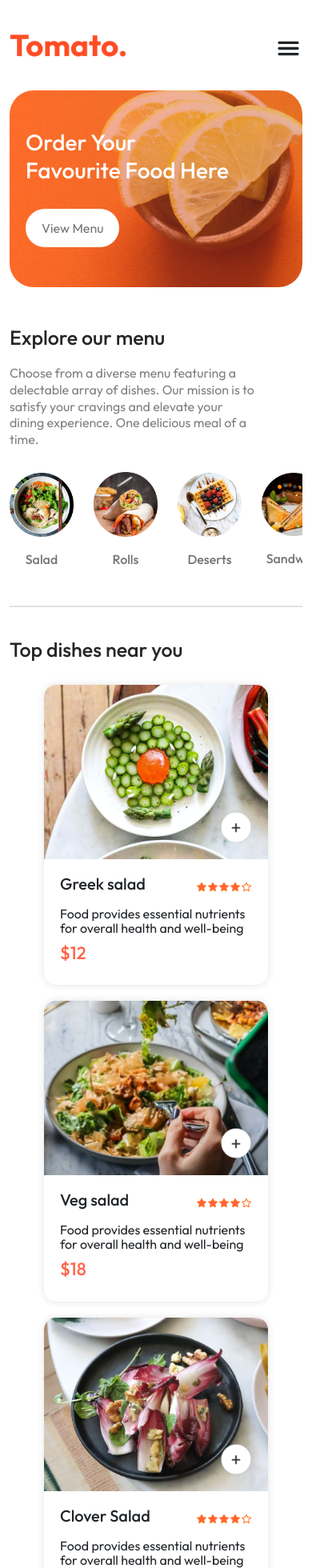
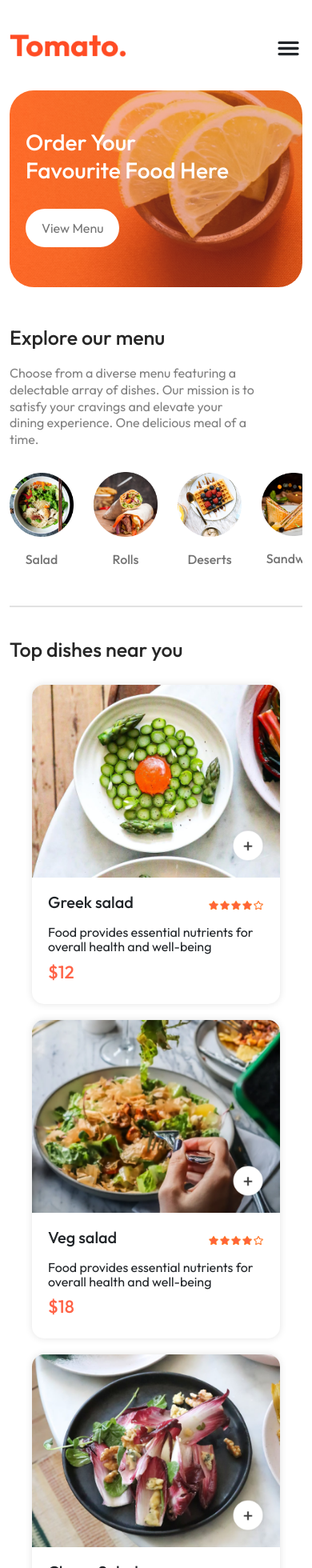
Before and after one commit to Nurul-Imran/Tomato-ecommerce-frontend, a React (Vite) app: page / in a window 390 px wide. Shown: the top 1960 px of the page at 80% size. Built offline with nearby package versions, Linux system fonts and the light colour scheme.

Commit message:
changed food item css

```diff
--- a/src/components/FoodDisplay/FoodDisplay.css
+++ b/src/components/FoodDisplay/FoodDisplay.css
@@ -15,7 +15,7 @@
         font-size: 25px;
     }
     .food_display_list{
-        grid-template-columns: repeat(auto-fill, 280px);
+        grid-template-columns: repeat(auto-fill, 310px);
         justify-content: center;
         gap: 20px;
     }
```
